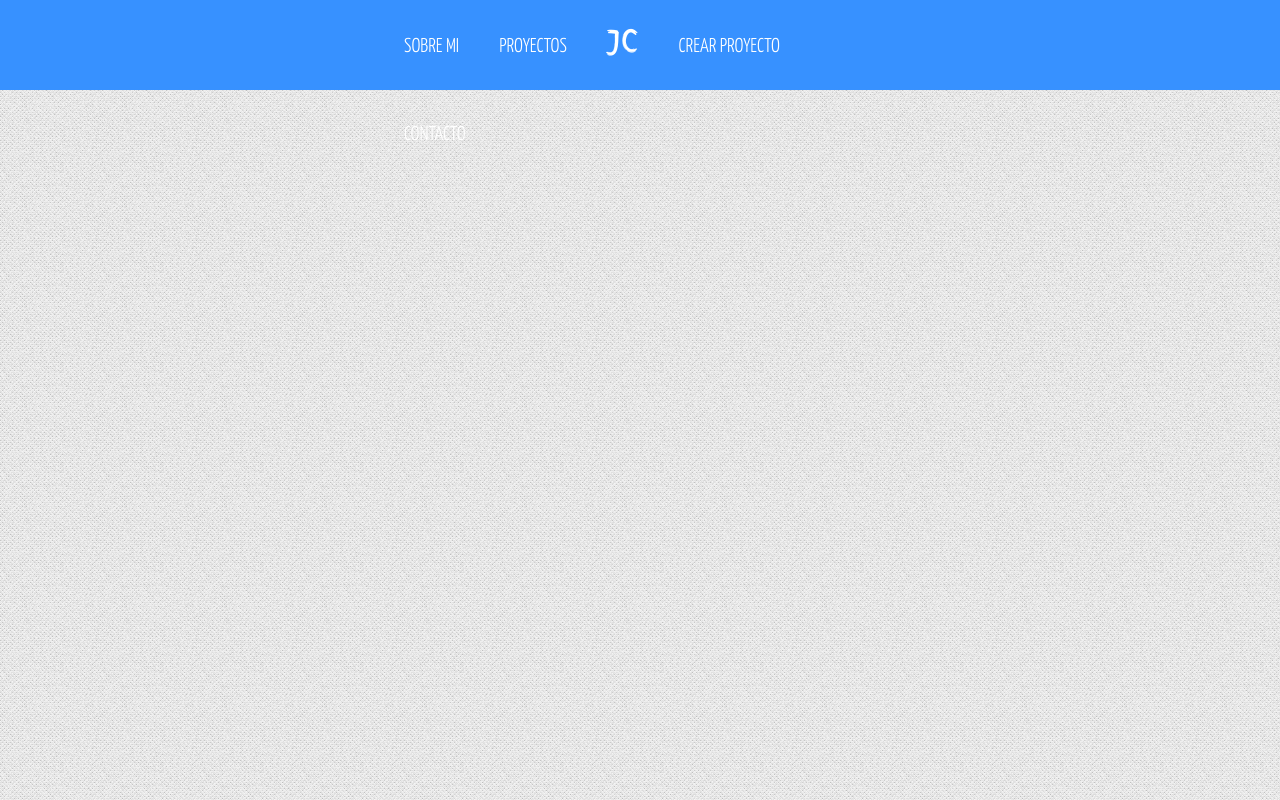
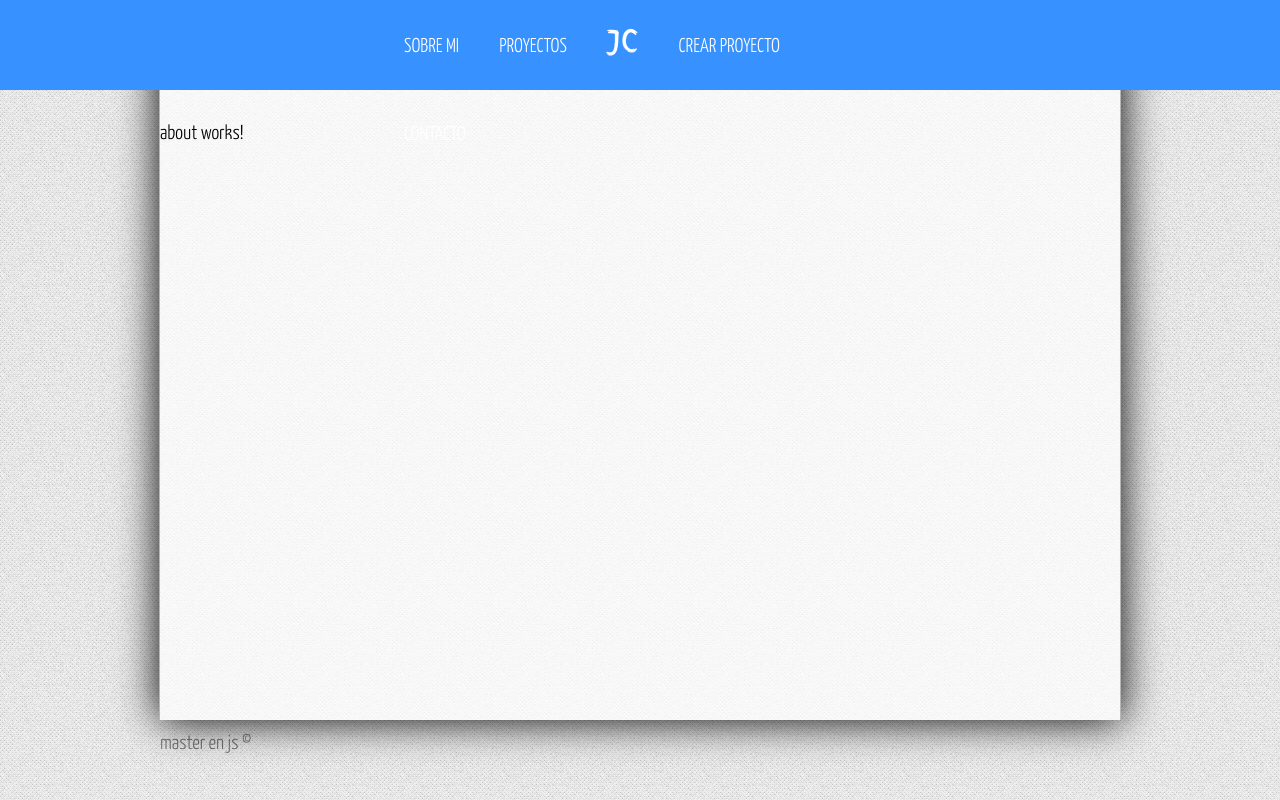
Before and after one commit to Juan-Camilo-Suarez/angular-nodejs, an Angular app in the folder proyecto-angular/: page / in a window 1280 px wide. Built offline with nearby package versions, Linux system fonts and the light colour scheme.

Commit message:
styles content and footer

```diff
--- a/proyecto-angular/src/app/app.component.html
+++ b/proyecto-angular/src/app/app.component.html
@@ -11,7 +11,7 @@
 
 </header>
 
-<section id="contend">
+<section id="content">
   <router-outlet></router-outlet>
 </section>
 
--- a/proyecto-angular/src/assets/css/styles.css
+++ b/proyecto-angular/src/assets/css/styles.css
@@ -81,3 +81,25 @@ header a:hover,
 	color: black;
 	transform:scale(1.50,1.50);
 }
+
+/*Contenedor principal*/
+
+#content{
+	min-height: 600px;
+	height: auto;
+	width: 75%;
+	margin: 0px auto;
+	box-shadow: 0px 0px 40px black;
+	border-left:1px solid #b7b7b7;
+	border-right:1px solid #b7b7b7;
+	background: rgba(255, 255, 255, 0.7);
+	padding-top: 120px;
+}
+
+/*Pie de pagina*/
+footer{
+	width: 75%;
+	margin: 0px auto;
+	padding-top: 10px;
+	color: rgba(0, 0, 0, 0.5);
+}
```
